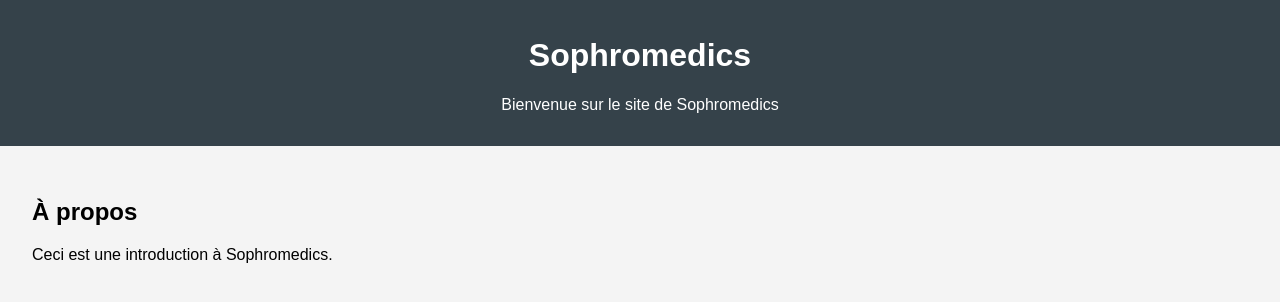
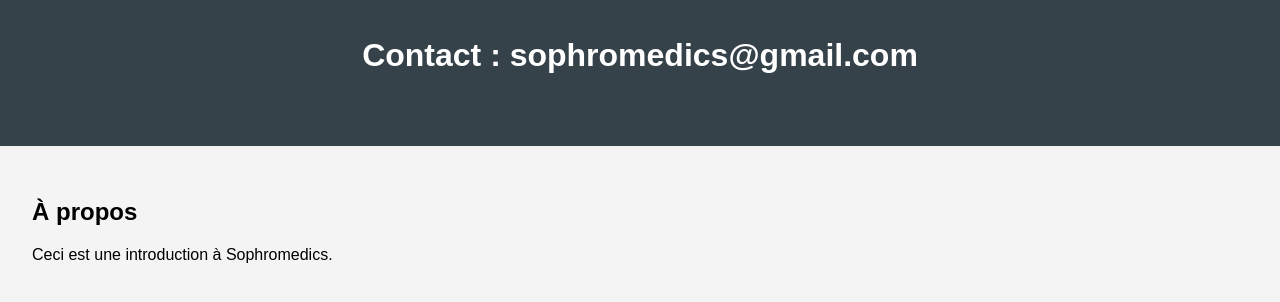
Before and after one commit to Sophromedics/sophromedics.github.io, a plain HTML site: page contact.html in a window 1280 px wide. Drawn offline with Linux system fonts and the light colour scheme.

Commit message:
Update contact.html

```diff
--- a/contact.html
+++ b/contact.html
@@ -24,8 +24,9 @@
 </head>
 <body>
     <header>
-        <h1>Sophromedics</h1>
-        <p>Bienvenue sur le site de Sophromedics</p>
+        <h1>Contact : sophromedics@gmail.com</h1>
+        <img>
+        <p></p>
     </header>
     <main>
         <h2>À propos</h2>
```
